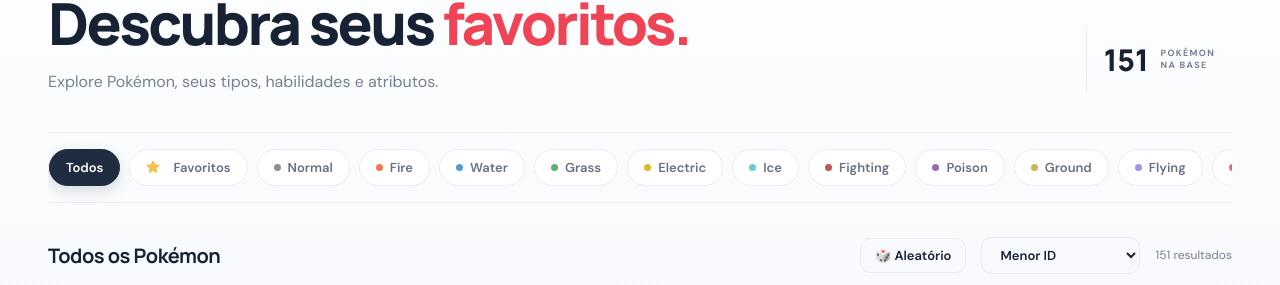
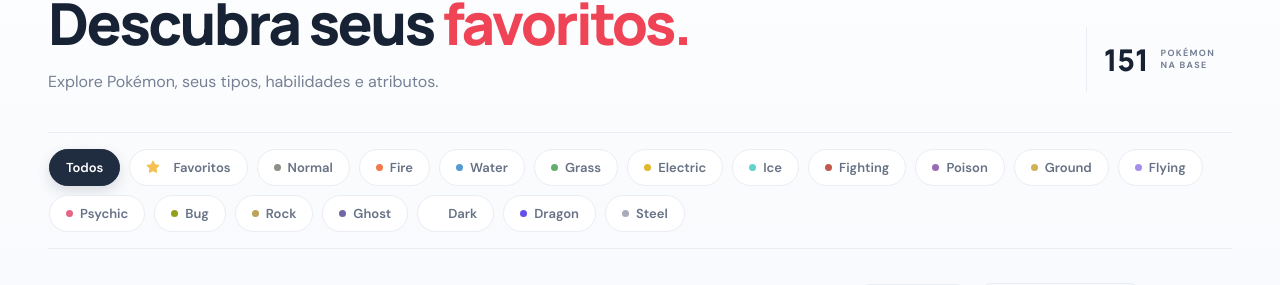
Before and after one commit to diegovitorportella/pokedex-react, a React (Vite) app: page / in a window 1280 px wide. Shown: the part 170-455 px from the top of the page. Built offline with nearby package versions, Linux system fonts and the light colour scheme.

Commit message:
style: ajusta botões de filtro para quebra de linha com flex-wrap

```diff
--- a/src/css/App.css
+++ b/src/css/App.css
@@ -57,6 +57,7 @@
   scrollbar-color: var(--border-color) transparent;
 }
 
+/* Layout Geral e Header */
 .app-shell {
   min-height: 100vh;
   background: linear-gradient(180deg, var(--bg-gradient-top) 0, var(--bg-gradient-bottom) 32rem);
@@ -148,6 +149,7 @@
   padding: 0 28px 70px;
 }
 
+/* Seção Intro */
 .intro {
   padding: 56px 0 40px;
   display: flex;
@@ -204,6 +206,7 @@
   line-height: 1.4;
 }
 
+/* Filtros */
 .filter-section {
   border-top: 1px solid var(--border-color);
   border-bottom: 1px solid var(--border-color);
@@ -212,13 +215,9 @@
 
 .filter-row {
   display: flex;
+  flex-wrap: wrap;
   gap: 9px;
-  overflow-x: auto;
   padding: 16px 1px;
-}
-
-.filter-row::-webkit-scrollbar {
-  display: none;
 }
 
 .filter-chip {
@@ -254,6 +253,7 @@
   border-radius: 50%;
 }
 
+/* Ordenação e Resultados */
 .results-heading {
   margin-bottom: 20px;
   display: flex;
@@ -320,6 +320,7 @@
   box-shadow: 0 0 0 3px var(--border-color);
 }
 
+/* Badges de Tipo */
 .type-badge {
   color: white;
   padding: 5px 10px;
@@ -347,6 +348,7 @@
 .type-flying { background: #a291eb; }
 .type-steel { background: #aaaabb; }
 
+/* Modal de Detalhes */
 .panel-open {
   overflow: hidden;
 }
@@ -524,6 +526,7 @@
   transform-origin: left;
 }
 
+/* Animação Pokébola */
 .random-anim-overlay {
   position: fixed;
   inset: 0;
@@ -637,6 +640,7 @@
   100% { transform: scale(1); }
 }
 
+/* Responsividade */
 @media (max-width: 900px) {
   .nav-wrap {
     gap: 24px;
```
